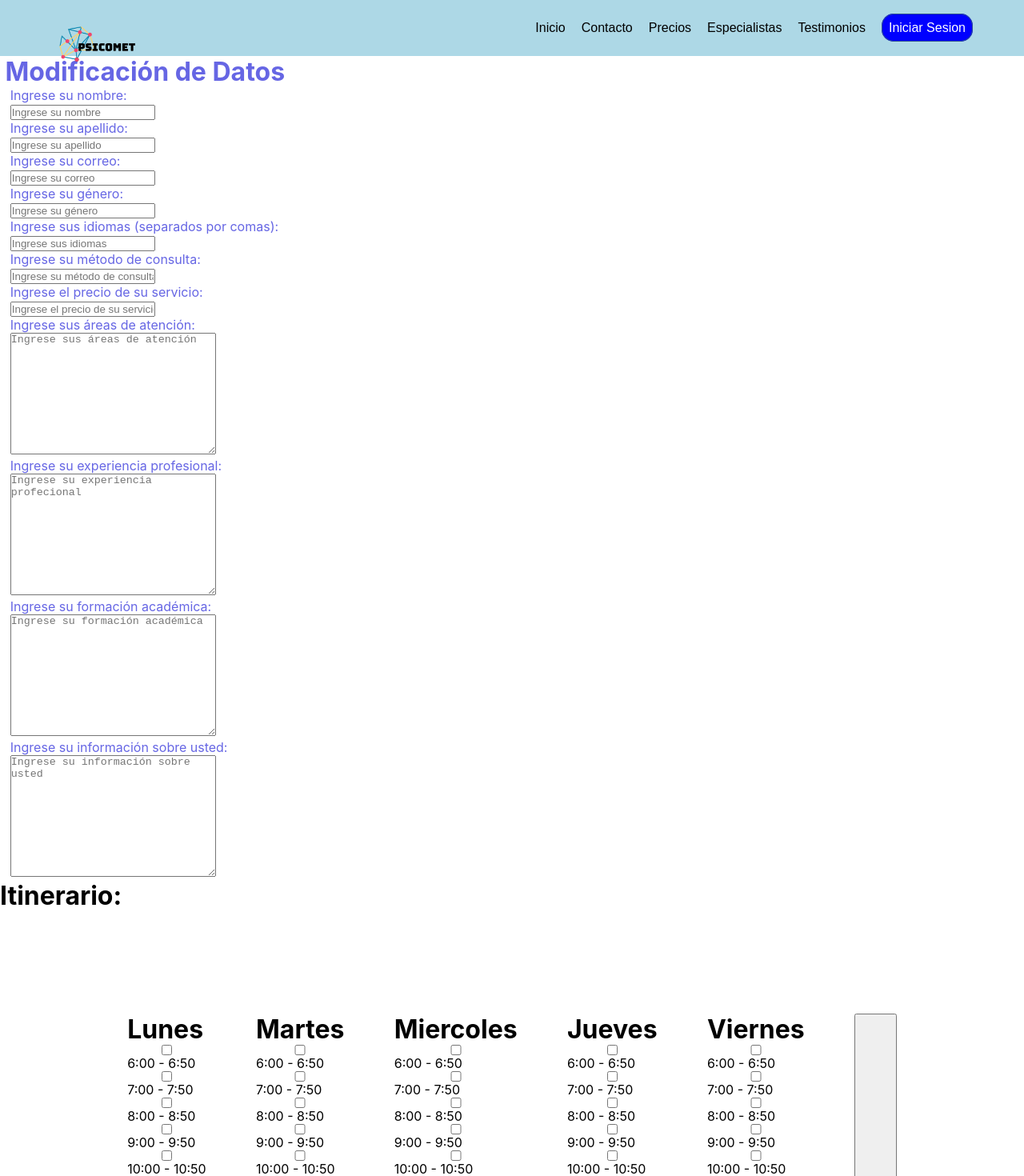
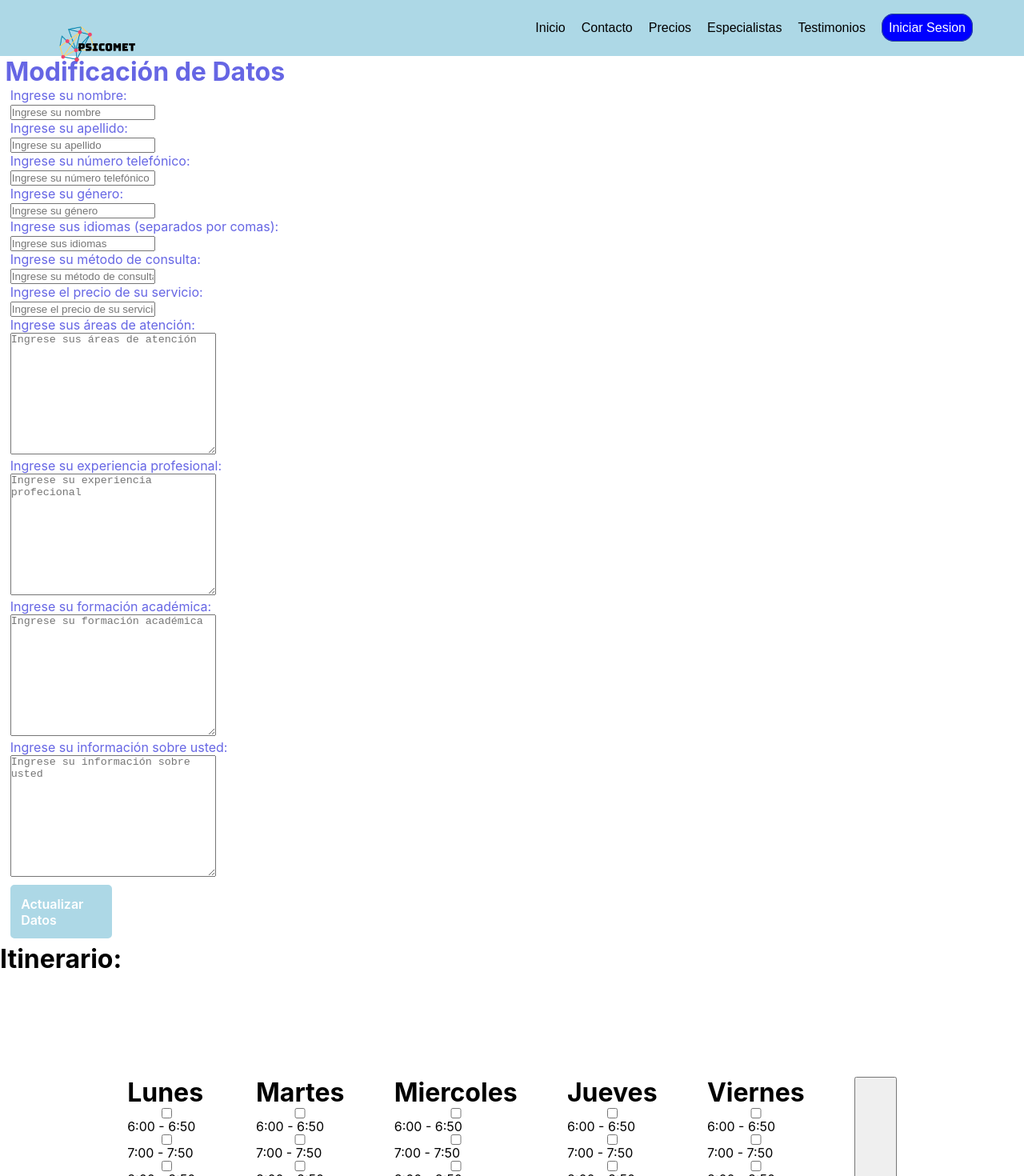
Before and after one commit to Ulises-Fermin/psicomet, a React (Create React App) app: page /Modify_p in a window 1280 px wide. Shown: the top 1470 px of the page at 80% size. Built offline with nearby package versions, Linux system fonts and the light colour scheme; no server answers.

Commit message:
Modificar Datos

```diff
--- a/src/Context/UserContext.jsx
+++ b/src/Context/UserContext.jsx
@@ -1,10 +1,10 @@
-import {useState, useEffect, createContext} from "react";
-import {auth, db} from "../Utils/FireBaseConfig";
-import {getFirstElementArrayCollection} from "../Utils/Parsers";
+import { useState, useEffect, createContext } from "react";
+import { auth, db } from "../Utils/FireBaseConfig";
+import { getFirstElementArrayCollection } from "../Utils/Parsers";
 
 export const UserContext = createContext(null);
 
-function UserContextProvider({children}){
+function UserContextProvider({ children }) {
   const [user, setUser] = useState(null);
 
   const createUser = async (user, uid) => {
@@ -20,14 +20,14 @@ function UserContextProvider({children}){
     const loggedUser = getFirstElementArrayCollection(snapshot);
 
     return getFirstElementArrayCollection(snapshot);
-    }
+  };
 
   useEffect(() => {
-        const unListen = auth.onAuthStateChanged(async(loggedUser)=>{
-            if (loggedUser){
+    const unListen = auth.onAuthStateChanged(async (loggedUser) => {
+      if (loggedUser) {
         const profile = await getUserByEmail(loggedUser.email);
-                if(!profile){
-                    const newProfile={
+        if (!profile) {
+          const newProfile = {
             name: loggedUser.displayName,
             lastName: null,
             email: loggedUser.email,
@@ -36,7 +36,7 @@ function UserContextProvider({children}){
             gender: null,
             role: "pacient",
             status: null,
-                        id: null,
+            idc: null,
             college: null,
             specialty: null,
             experience: null,
@@ -47,7 +47,7 @@ function UserContextProvider({children}){
             languages: null,
             itinerary: null,
           };
-                    await createUser(newProfile ,loggedUser.uid);
+          await createUser(newProfile, loggedUser.uid);
           setUser(newProfile);
         } else {
           setUser(profile);
@@ -56,21 +56,22 @@ function UserContextProvider({children}){
         setUser(null);
       }
     });
-        return ()=>{
+    return () => {
       unListen();
-        }
-    }, [])
+    };
+  }, []);
 
-    return(
+  return (
     <UserContext.Provider
       value={{
         user,
         setUser,
         createUser,
         getUserByEmail,
-        }}>
+      }}
+    >
       {children}
     </UserContext.Provider>
-    )
+  );
 }
 export default UserContextProvider;
--- a/src/Pages/CreateAccount/CreateAccount.jsx
+++ b/src/Pages/CreateAccount/CreateAccount.jsx
@@ -19,7 +19,7 @@ function CreateAccount() {
     date: "",
     gender: "",
     role: "pacient",
-    id: null,
+    idc: null,
     college: null,
   });
 
@@ -55,7 +55,7 @@ function CreateAccount() {
                       gender: values.gender,
                       role: "pacient",
                       status: null,
-                      id: null,
+                      idc: null,
                       college: null,
                       experience: null,
                       academics: null,
--- a/src/Pages/CreateAccountP/CreateAccountP.jsx
+++ b/src/Pages/CreateAccountP/CreateAccountP.jsx
@@ -19,7 +19,7 @@ function CreateAccountP() {
     date: "",
     gender: "",
     role: "psychologist",
-    id: "",
+    idc: "",
     college: "",
     specialty: "",
     status: "waiting",
@@ -41,7 +41,7 @@ function CreateAccountP() {
             if (!isNaN(values.phone) & !(values.phone === "")) {
               if (!(values.date === "")) {
                 if (!(values.gender === "")) {
-                  if (!isNaN(values.id) & !(values.id === "")) {
+                  if (!isNaN(values.idc) & !(values.idc === "")) {
                     if (!(values.college === "")) {
                       if (!(values.specialty === "")) {
                         setIsLoading(true);
@@ -61,7 +61,7 @@ function CreateAccountP() {
                             gender: values.gender,
                             role: "psychologist",
                             status: "waiting",
-                            id: values.id,
+                            idc: values.idc,
                             college: values.college,
                             specialty: values.specialty,
                             experience: null,
@@ -223,11 +223,11 @@ function CreateAccountP() {
           <div class={styles.DatesContainer}>
             <div id={styles.File1}>
               <input
-                name="id"
+                name="idc"
                 class={styles.fields}
                 type="text"
                 placeholder="Ingrese su carnet"
-                value={values.id}
+                value={values.idc}
                 onChange={handleOnChange}
               ></input>
             </div>
--- a/src/Pages/Modify_p/Modify_p.jsx
+++ b/src/Pages/Modify_p/Modify_p.jsx
@@ -1,7 +1,7 @@
 import React from "react";
 import styles from "./Modify_p.module.css";
 import { Link } from "react-router-dom";
-import { auth } from "../../Utils/FireBaseConfig";
+import { auth, db } from "../../Utils/FireBaseConfig";
 import { useState, useContext } from "react";
 import { useHistory } from "react-router";
 import { UserContext } from "../../Context/UserContext";
@@ -49,6 +49,20 @@ function Modify_p() {
     console.log(inputName, value);
   };
 
+  const handleSubmit = async (e) => {
+    db.collection("users").doc(user.id).update({
+      name: values.name,
+      lastName: values.lastName,
+      phone: values.phone,
+      gender: values.gender,
+      languages: values.languages,
+      atencionAreas: values.atencionAreas,
+      experience: values.experience,
+      academics: values.academics,
+      aboutMe: values.aboutMe,
+    });
+  };
+
   return (
     <>
       <div>
@@ -56,6 +70,7 @@ function Modify_p() {
         <div class={styles.body}>
           <p id={styles.label1}>Ingrese su nombre: </p>
           <input
+            name="name"
             id={styles.nombre}
             type="text"
             placeholder="Ingrese su nombre"
@@ -65,6 +80,7 @@ function Modify_p() {
           <br />
           <p id={styles.label2}>Ingrese su apellido: </p>
           <input
+            name="lastName"
             id={styles.apellido}
             type="text"
             placeholder="Ingrese su apellido"
@@ -72,17 +88,19 @@ function Modify_p() {
             onChange={handleOnChange}
           />
           <br />
-          <p id={styles.label3}>Ingrese su correo: </p>
+          <p id={styles.label2}>Ingrese su número telefónico: </p>
           <input
-            id={styles.correo}
-            type="mail"
-            placeholder="Ingrese su correo"
-            value={values.email}
+            name="phone"
+            id={styles.apellido}
+            type="tel"
+            placeholder="Ingrese su número telefónico"
+            value={values.phone}
             onChange={handleOnChange}
           />
           <br />
           <p id={styles.label4}>Ingrese su género: </p>
           <input
+            name="gender"
             id={styles.genero}
             type="text"
             placeholder="Ingrese su género"
@@ -92,6 +110,7 @@ function Modify_p() {
           <br />
           <p id={styles.label5}>Ingrese sus idiomas (separados por comas): </p>
           <input
+            name="languages"
             id={styles.idiomas}
             type="text"
             placeholder="Ingrese sus idiomas"
@@ -115,6 +134,7 @@ function Modify_p() {
           <br />
           <p id={styles.label8}>Ingrese sus áreas de atención: </p>
           <textarea
+            name="atencionAreas"
             id={styles.areas}
             value={values.atencionAreas}
             onChange={handleOnChange}
@@ -125,6 +145,7 @@ function Modify_p() {
           <br />
           <p id={styles.label9}>Ingrese su experiencia profesional: </p>
           <textarea
+            name="experience"
             value={values.experience}
             onChange={handleOnChange}
             id={styles.experiencia}
@@ -135,6 +156,7 @@ function Modify_p() {
           <br />
           <p id={styles.label10}>Ingrese su formación académica: </p>
           <textarea
+            name="academics"
             id={styles.formacion}
             value={values.academics}
             onChange={handleOnChange}
@@ -145,6 +167,7 @@ function Modify_p() {
           <br />
           <p id={styles.label11}>Ingrese su información sobre usted: </p>
           <textarea
+            name="aboutMe"
             id={styles.información}
             value={values.aboutMe}
             onChange={handleOnChange}
@@ -152,6 +175,9 @@ function Modify_p() {
             cols="30"
             rows="10"
           ></textarea>
+          <p type="submit" id={styles.register} onClick={handleSubmit}>
+            Actualizar Datos
+          </p>
         </div>
         <h1>Itinerario:</h1>
         <div id={styles.itinerary}>
--- a/src/Pages/Modify_p/Modify_p.module.css
+++ b/src/Pages/Modify_p/Modify_p.module.css
@@ -131,16 +131,27 @@
   padding: 0%;
 }
 
-#itinerary{
+#itinerary {
   margin: 10%;
   display: flex;
   justify-content: space-around;
   flex-direction: row;
 }
 
-.day{
+.day {
   display: flex;
   flex-direction: column;
   justify-content: center;
   align-content: center;
 }
+
+#register {
+  font-weight: 600;
+  color: white;
+  box-sizing: border-box;
+  border: 7px solid lightblue;
+  border-radius: 5px;
+  cursor: pointer;
+  background-color: lightblue;
+  width: 10%;
+}
```
Lines whose indentation alone changed are shown as unchanged.
